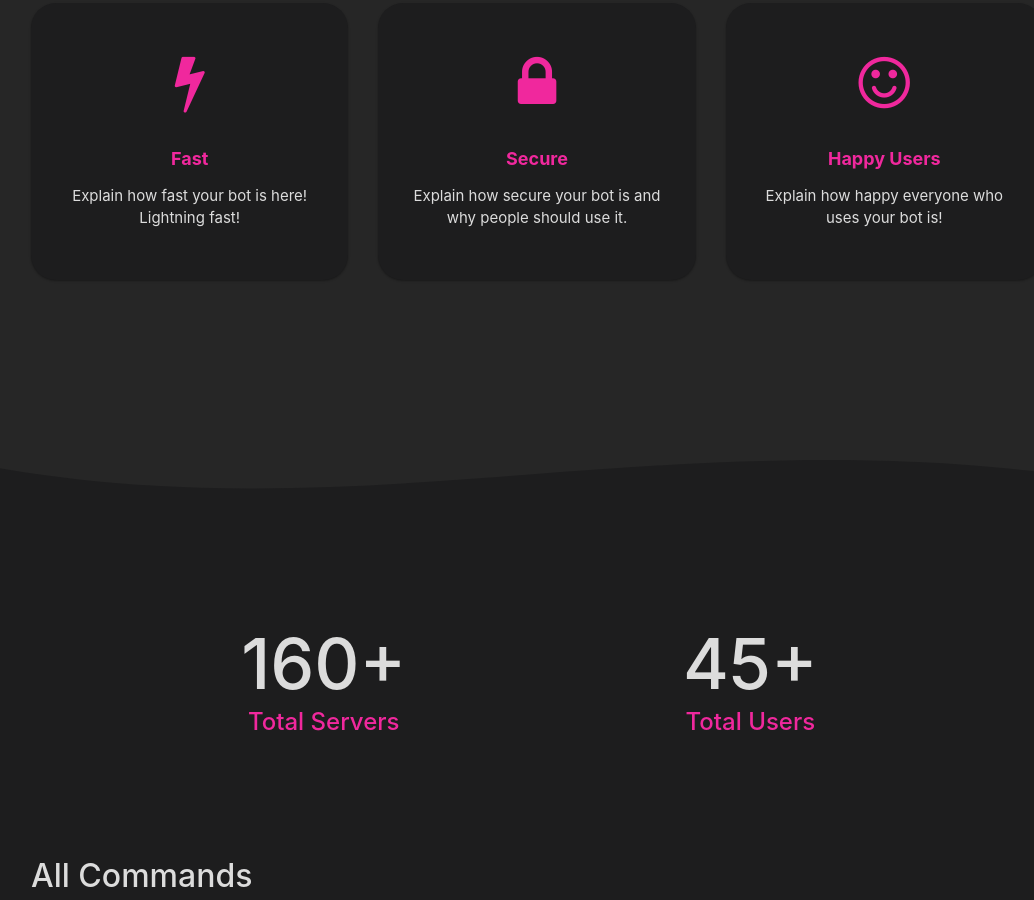
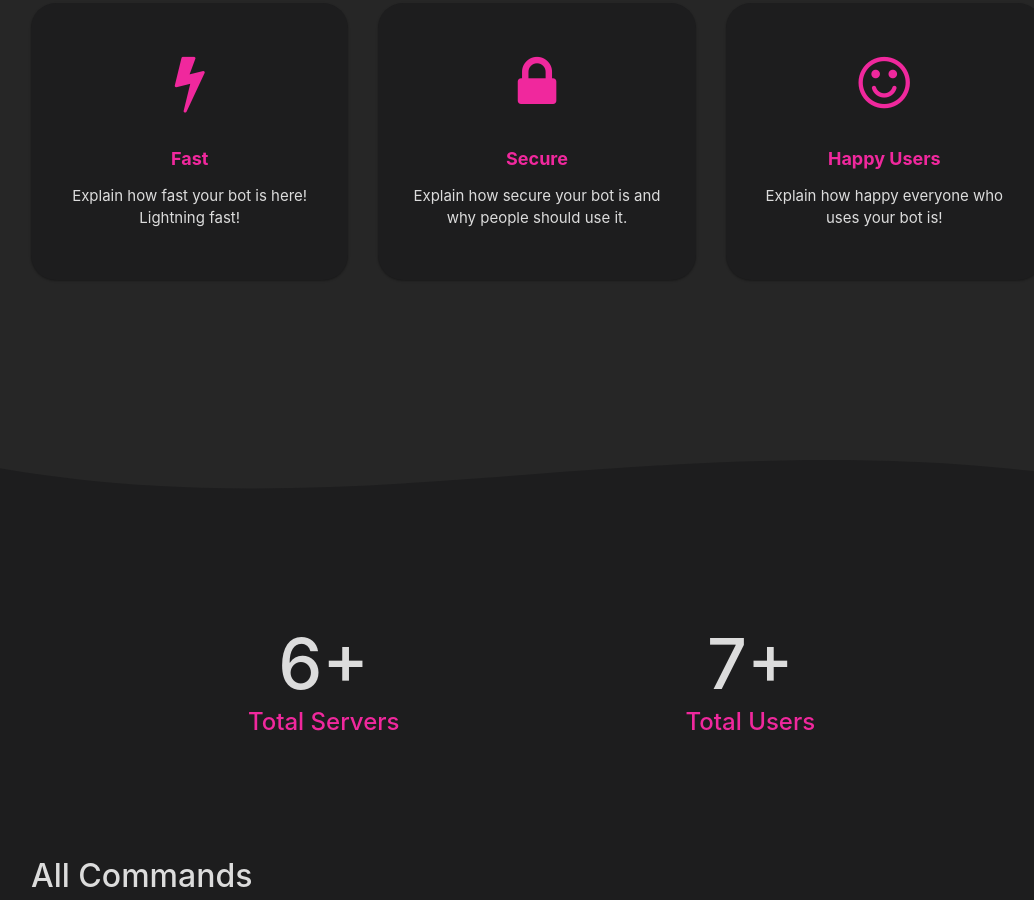
Before and after one commit to Dak111/bot-360, a plain HTML site: page index.html in a window 1280 px wide. Shown: the part 859-1759 px from the top of the page, without its empty margins (103-1137 px from the left). Drawn offline with nearby package versions, Linux system fonts and the light colour scheme; files whose address does not match are found by name.

Commit message:
Update index.html

```diff
--- a/index.html
+++ b/index.html
@@ -32,7 +32,7 @@
     </div>
     <header class="d-xl-flex flex-column justify-content-xl-center align-items-xl-center" style="height: 418px;text-align: center;margin: 55px;"><img class="rounded" src="https://cdn.discordapp.com/attachments/623942394840219698/1043937621832896522/BALKAN_360.png" width="150" height="150" style="margin-top: 30px;">
         <h1 class="d-xl-flex justify-content-xl-start" style="color: var(--text-color);">BALKAN 360°</h1>
-        <p style="color: var(--secondary-text-color);">Cool discord bot by DAVOR!</p>
+        <p style="color: var(--secondary-text-color);">Cool discord bot by metin!</p>
         <div class="tada animated"><div role="group" class="btn-group">    <a href="https://discord.gg/n5wWhw4a--" class="btn btn-primary shadow-none" type="button" style="margin: 5px;background-color: var(--main-color);border-color: var(--main-color);border-radius: 10px;">Invite Me</a>
 
 	<a class="btn btn-primary smoothScroll shadow-none" role="button" style="margin: 5px;background-color: var(--main-color);border-color: var(--main-color);border-radius: 10px;"
@@ -73,11 +73,11 @@
             <div class="container-fluid text-white">
                 <div class="row row-cols-3 justify-content-center" style="color: var(--secondary-text-color);">
                     <div class="col-auto col-md-6 col-lg-4 text-center pb-5 pt-5 number-item love_counter">
-                        <h1 class="love_count" style="font-size: 70px;"><strong>160</strong></h1>
+                        <h1 class="love_count" style="font-size: 70px;"><strong>6</strong></h1>
                         <h4 style="color: var(--main-color);margin-top: -6px;">Total Servers</h4>
                     </div>
                     <div class="col-auto col-lg-4 text-center align-self-center pb-5 pt-5 love_counter">
-                        <h1 class="love_count" style="font-size: 70px;"><strong>45</strong></h1>
+                        <h1 class="love_count" style="font-size: 70px;"><strong>7</strong></h1>
                         <h4 style="color: var(--main-color);margin-top: -6px;">Total Users</h4>
                     </div>
                 </div>
```
